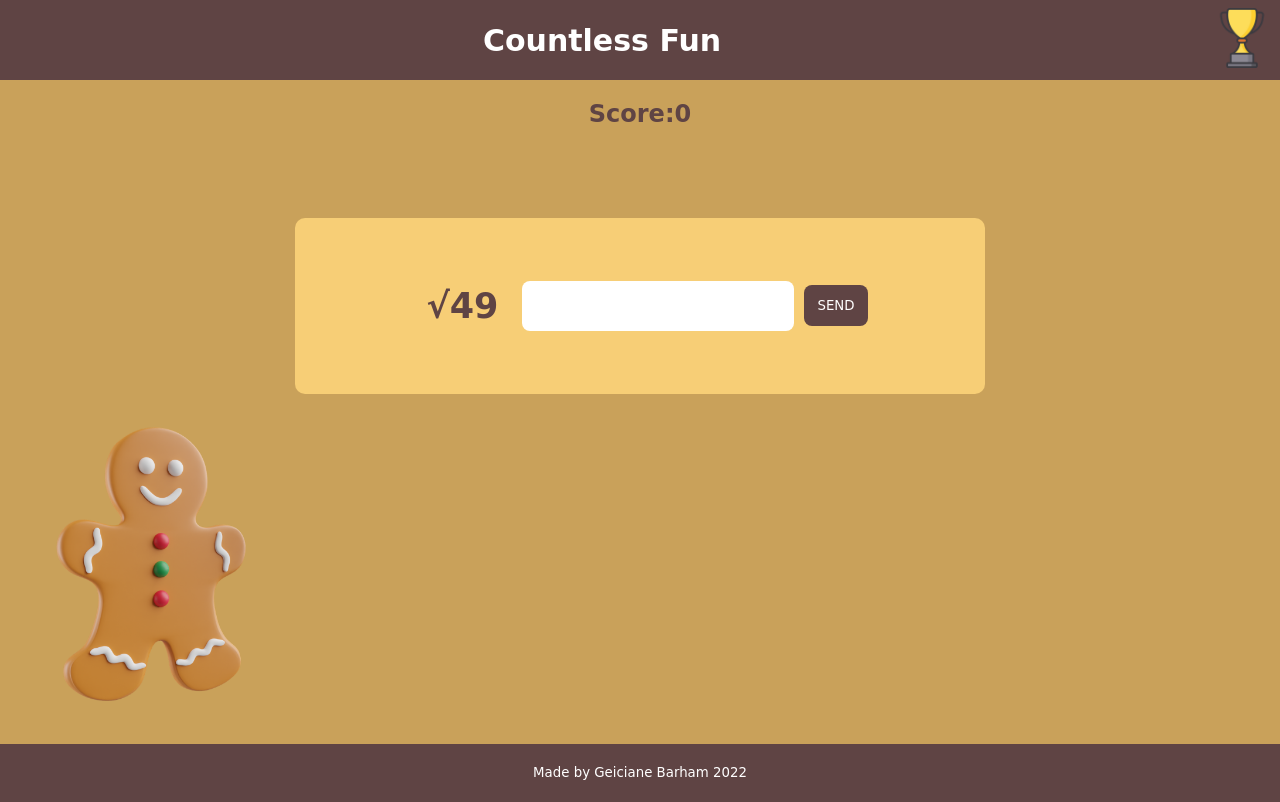
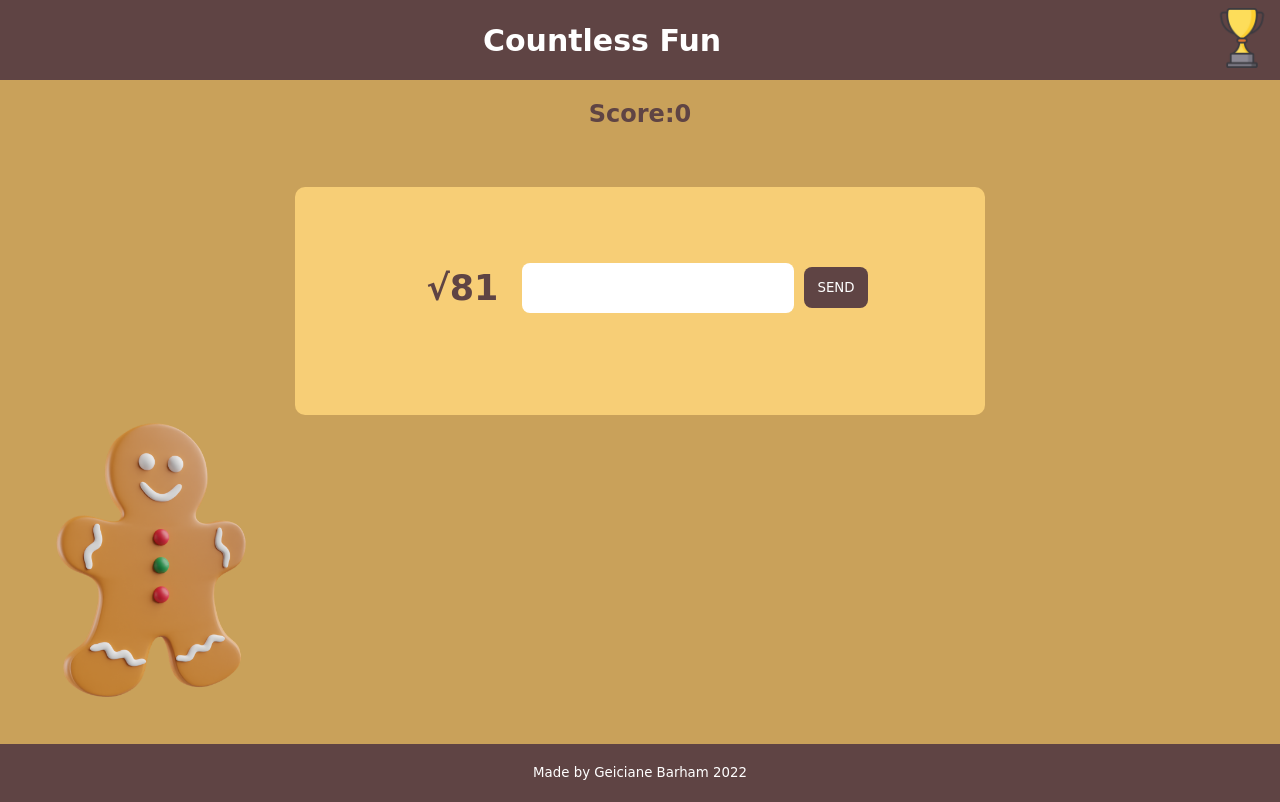
Before and after one commit to geicibarham/Count, a React (Create React App) app: page /third in a window 1280 px wide. Built offline with nearby package versions, Linux system fonts and the light colour scheme; no server answers.

Commit message:
working on saving data to local storage

```diff
--- a/src/App.css
+++ b/src/App.css
@@ -452,12 +452,11 @@ footer p {
   display: flex;
   padding: 25px;
   width: 50%;
+  flex-wrap: wrap;
   background-color: #f7ce76;
   border-radius: 10px;
-  height: -webkit-fit-content;
-  height: -moz-fit-content;
-  height: fit-content;
-  margin-top: 20px;
+  height: 80%;
+  margin-top: 10px;
   align-items: center;
   justify-content: center;
   place-self: center;
@@ -466,6 +465,9 @@ footer p {
 .form h2 {
   font-size: 35px;
   padding: 14px;
+}
+.form span {
+  width: 100%;
 }
 .form input {
   height: 50px !important;
@@ -477,6 +479,7 @@ footer p {
   box-sizing: border-box;
   transition: 0.1s;
   outline: none;
+  scroll-behavior: none;
   border-radius: 8px;
 }
 .form input:focus {
@@ -515,4 +518,14 @@ footer p {
     width: -moz-fit-content;
     width: fit-content;
   }
+}
+input::-webkit-outer-spin-button,
+input::-webkit-inner-spin-button {
+  -webkit-appearance: none;
+  margin: 0;
+}
+
+/* Firefox */
+input[type=number] {
+  -moz-appearance: textfield;
 }/*# sourceMappingURL=App.css.map */
--- a/src/App.scss
+++ b/src/App.scss
@@ -6,3 +6,14 @@
 @use "./components/secondGame/secondGame";
 @use "./components/thirdGame/third";
 @use './utilities';
+
+input::-webkit-outer-spin-button,
+input::-webkit-inner-spin-button {
+  -webkit-appearance: none;
+  margin: 0;
+}
+
+/* Firefox */
+input[type=number] {
+  -moz-appearance: textfield;
+}
--- a/src/components/landing/landing.js
+++ b/src/components/landing/landing.js
@@ -2,28 +2,31 @@ import "./_landing.scss";
 import { Link } from "react-router-dom";
 import cupcake from "../../assets/images/cupcake.png";
 import brigadeiro from "../../assets/images/brigadeiro.png";
-import donut from '../../assets/images/donut-3d.png'
+import donut from "../../assets/images/donut-3d.png";
 const Landing = () => {
   return (
     <section className="landing">
       <div className="btn-container">
-        <Link to="/first"className="linkbtn">
+        <Link to="/first" className="linkbtn">
           <button className="firstBtn comic">
             Level 1
             <img className="btnIcon" src={cupcake} alt="cupcake icon" />
           </button>
         </Link>
         <Link className="linkbtn" to="/second">
-        <button className="secondBtn comic">Level 2
-        <img className="btnIcon" src={brigadeiro} alt="brigadeiro icon" />
-        </button>
+          <button className="secondBtn comic">
+            Level 2
+            <img className="btnIcon" src={brigadeiro} alt="brigadeiro icon" />
+          </button>
         </Link>
 
-    <Link className="linkbtn">
-    <button className="thirdBtn comic"> Level 3
-    <img className="btnIcon" src={donut} alt="donut icon" /></button>
-    </Link>
-
+        <Link to="/third" className="linkbtn">
+          <button className="thirdBtn comic">
+            {" "}
+            Level 3
+            <img className="btnIcon" src={donut} alt="donut icon" />
+          </button>
+        </Link>
       </div>
     </section>
   );
--- a/src/components/secondGame/secondGame.js
+++ b/src/components/secondGame/secondGame.js
@@ -57,6 +57,16 @@ const SecondGame = () => {
       setFeedback("");
     }
   };
+  let arr = [];
+  if (localStorage.getItem("scores")) {
+    arr = JSON.parse(localStorage.getItem("scores"));
+  }
+
+  if (score > 0 && gameOver === true) {
+    arr.push(score);
+  }
+
+  localStorage.setItem("scores", JSON.stringify(arr));
   return gameOver ? (
     <section className="result-container">
       <div className="result-card roundedCorner">
--- a/src/components/thirdGame/Thirdgame.js
+++ b/src/components/thirdGame/Thirdgame.js
@@ -1,15 +1,16 @@
 import React, { useState, useEffect, useRef } from "react";
 import axios from "axios";
-import ginger from '../../assets/images/gingerbread-man.png'
-const numbers = [9, 16, 25, 81, 49, 36, 64, 100];
-const randomNumber = numbers[Math.floor(Math.random() * numbers.length)];
+import ginger from "../../assets/images/gingerbread-man.png";
+
 const Third = () => {
+  const numbers = [9, 16, 25, 81, 49, 36, 64, 100];
+  const [randomNumber, setRandom] = useState(
+    numbers[Math.floor(Math.random() * numbers.length)]
+  );
   const [data, setData] = useState(0);
   const [score, setScore] = useState(0);
-  const [iscorrect,setIscorrect] = useState(false)
-  const [feedback,setFeedback] = useState("")
+  const [feedback, setFeedback] = useState("");
   const answer = useRef();
-
 
   useEffect(() => {
     axios
@@ -17,16 +18,17 @@ const Third = () => {
       .then((res) => {
         setData(res.data.toString());
       });
-  }, []);
+  }, [randomNumber]);
 
   const HandleSubmit = (e) => {
     e.preventDefault();
     const enteredAnswer = answer.current?.value;
+    setRandom(numbers[Math.floor(Math.random() * numbers.length)]);
     if (data === enteredAnswer) {
-      setFeedback("You got it! 😊")
+      setFeedback("You got it! 😊");
       setScore(score + 20);
     } else {
-      setFeedback("Oops That does not look right 😔")
+      setFeedback("Oops That does not look right 😔");
     }
   };
 
@@ -46,14 +48,14 @@ const Third = () => {
             : feedback === "Oops That does not look right 😔"
             ? "incorrect"
             : ""
-        }`}>
+        }`}
+      >
         <h2>√{randomNumber}</h2>
-        <input ref={answer} type="number" />
+        <input onKeyDown={handleKey} ref={answer} type="number" />
         <button onClick={HandleSubmit} className="comic btn-general">
           SEND
         </button>
-        <br/>
-        <p style={{display:'block'}}>{feedback}</p>
+        <span>{feedback}</span>
       </form>
 
       <img src={ginger} alt="gingerbread icon" />
--- a/src/components/thirdGame/_third.scss
+++ b/src/components/thirdGame/_third.scss
@@ -1,5 +1,4 @@
-
-@use '../../utilities';
+@use "../../utilities";
 .outer_container {
   min-height: 83vh;
   background-color: #c9a15a;
@@ -7,13 +6,13 @@
   justify-content: center;
   display: grid;
   grid-template-columns: 1fr;
-  color:utilities.$brown-chocolate;
+  color: utilities.$brown-chocolate;
   img {
     width: 300px;
     height: 300px;
   }
 
-  .score{
+  .score {
     text-align: center;
   }
 }
@@ -22,46 +21,50 @@
   display: flex;
   padding: 25px;
   width: 50%;
-  background-color:#f7ce76;
+  flex-wrap: wrap;
+  background-color: #f7ce76;
   border-radius: 10px;
-  height: fit-content;
-  margin-top: 20px;
+  height: 80%;
+  margin-top: 10px;
   align-items: center;
   justify-content: center;
   place-self: center;
-  color:utilities.$brown-chocolate;
+  color: utilities.$brown-chocolate;
 
   h2 {
     font-size: 35px;
     padding: 14px;
   }
 
+  span {
+    width: 100%;
+  }
   input {
     height: 50px !important;
     border: none;
     margin: 10px;
-    color:utilities.$brown-chocolate;
+    color: utilities.$brown-chocolate;
     font-weight: bold;
     font-size: 20px;
     box-sizing: border-box;
     -webkit-transition: 0.5s;
     transition: 0.1s;
     outline: none;
+    scroll-behavior: none;
     border-radius: 8px;
     &:focus {
       border: solid 2px utilities.$brown-chocolate;
-
     }
   }
   button {
     height: fit-content;
     background-color: utilities.$brown-chocolate;
-    color:utilities.$white;
-    padding:13px;
+    color: utilities.$white;
+    padding: 13px;
   }
 }
 
-.correct{
+.correct {
   background-color: utilities.$green-correct;
 }
 
@@ -69,22 +72,20 @@ background-color: utilities.$green-correct;
   background-color: utilities.$incorrect;
 }
 
-@media screen and (max-width:768px) {
-
-    .outer_container{
+@media screen and (max-width: 768px) {
+  .outer_container {
     display: grid;
     min-height: 85vh;
 
-img{
+    img {
       width: 250px;
-    height:250px;
+      height: 250px;
     }
-
 
     .form {
       display: flex;
       flex-direction: column;
-    width:fit-content;
+      width: fit-content;
     }
   }
 }
```
Also changed, not shown: 1 other file (tests, documents, lock files or other folders). Lines whose indentation alone changed are shown as unchanged.
